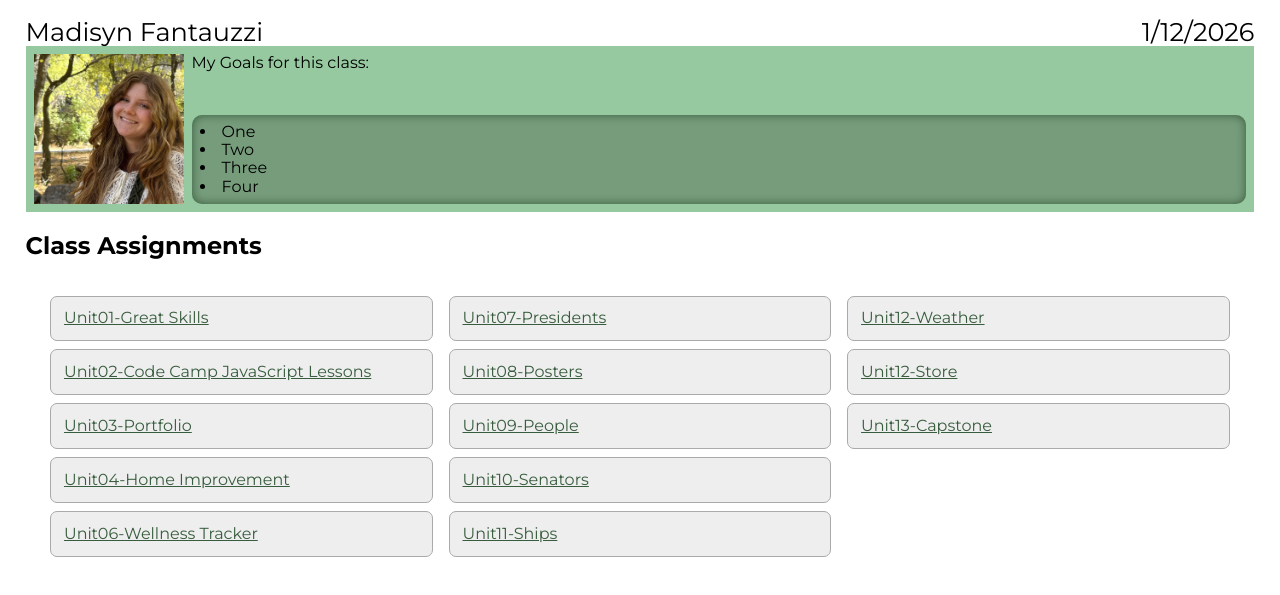
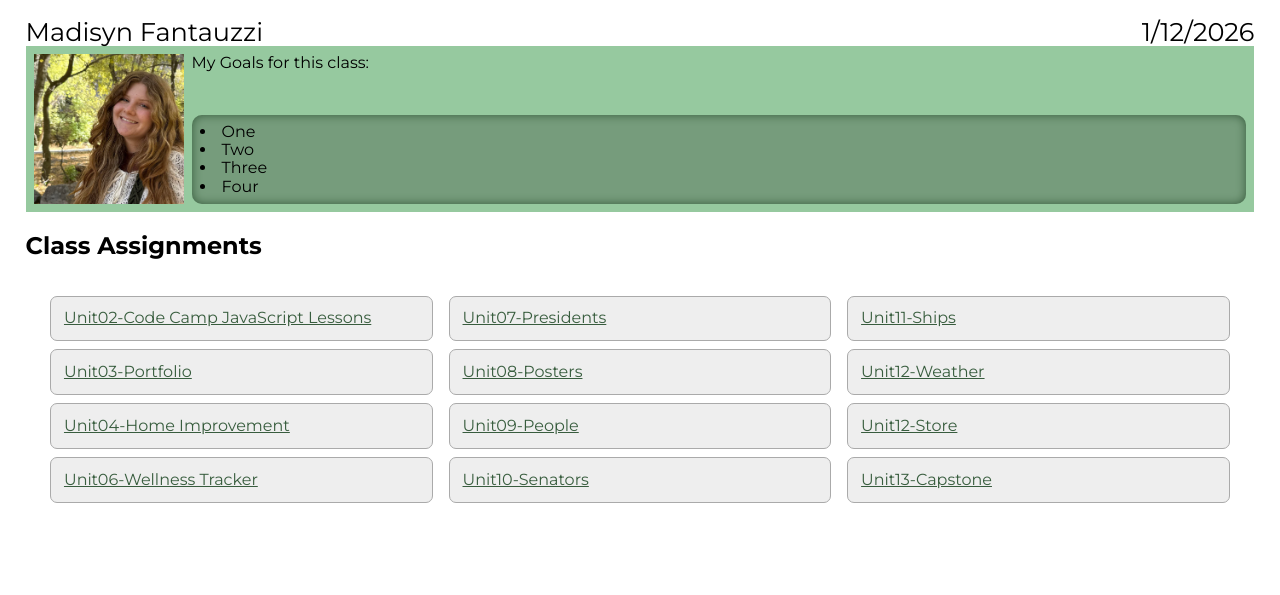
Before and after one commit to mfantauzzi16/dwdd1720, a plain HTML site: page index.html in a window 1280 px wide. Shown: the part 95-690 px from the top of the page. Drawn offline with Linux system fonts and the light colour scheme.

Commit message:
fixed assignments

```diff
--- a/index.html
+++ b/index.html
@@ -39,7 +39,6 @@
 
             <h2>Class Assignments</h2>
             <div class="assignments">
-                <a href="#">Unit01-Great Skills</a>
                 <a href="#">Unit02-Code Camp JavaScript Lessons</a>
                 <a href="#">Unit03-Portfolio</a>
                 <a href="#">Unit04-Home Improvement</a>
```
